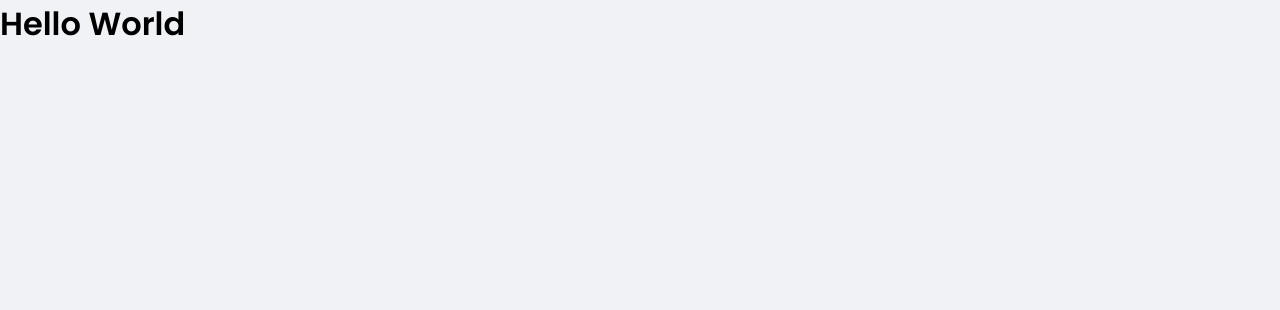
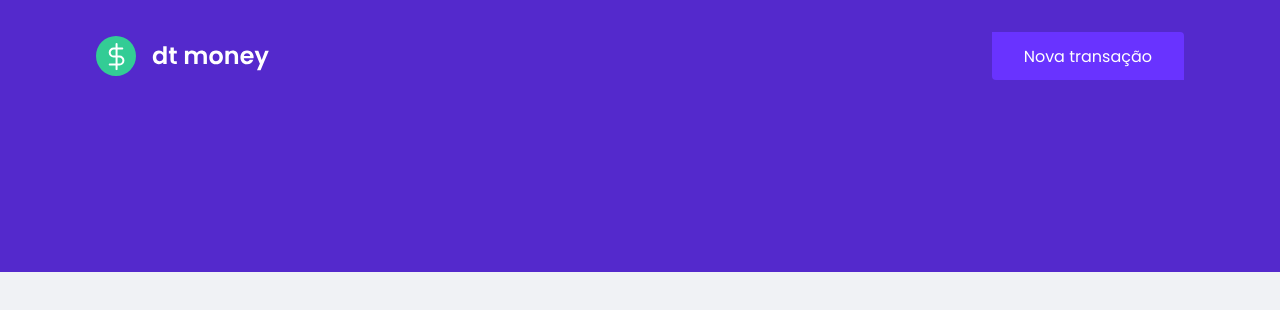
Before and after one commit to Antmendes/financial-controller, a React (Create React App) app: page / in a window 1280 px wide. Shown: the top 310 px of the page. Built offline with nearby package versions, Linux system fonts and the light colour scheme.

Commit message:
criando e estilizando o componente header

```diff
--- a/src/App.tsx
+++ b/src/App.tsx
@@ -1,14 +1,15 @@
 import React from "react";
 import styled from 'styled-components'
 import { GlobalStyle } from "./styles/global";
+import { Header } from "./components/Header";
 
 
  function App() {
   return (
-    <div className="App">
+    <>
       <GlobalStyle />
-      <h1>Hello World</h1>
-    </div>
+      <Header />
+    </>
   );
 }
 
--- /dev/null
+++ b/src/components/Header/index.tsx
@@ -0,0 +1,16 @@
+import React from "react";
+import logoImg from '../../assets/logo.svg'
+import { Container, Content } from "./styles";
+
+export function Header() {
+    return (
+        <Container>
+            <Content>
+            <img src={logoImg} alt="financial controller" />
+            <button type="button">
+                Nova transação
+            </button>
+            </Content>
+        </Container>
+    )
+}
--- /dev/null
+++ b/src/components/Header/styles.ts
@@ -0,0 +1,33 @@
+import styled from 'styled-components';
+
+export const Container = styled.header`
+
+ background: var(--blue);
+`
+
+export const Content = styled.div`
+
+max-width: 1120px;
+margin: 0 auto;  // deixa sempre centralizado
+
+padding: 2rem 1rem 12rem;
+display: flex;
+align-items: center;
+justify-content: space-between;
+
+button {
+    font-size: 1rem;
+    color: #fff;
+    background: var(--blue-light);
+    border: 0;
+    padding: 0 2rem;
+    border-radius: 0%.25rem;
+    height: 3rem;
+
+    transition: filter 0.2s;
+
+    &:hover {
+        filter: brightness(0.9);  // escurece o botao
+    }
+}
+`
```
